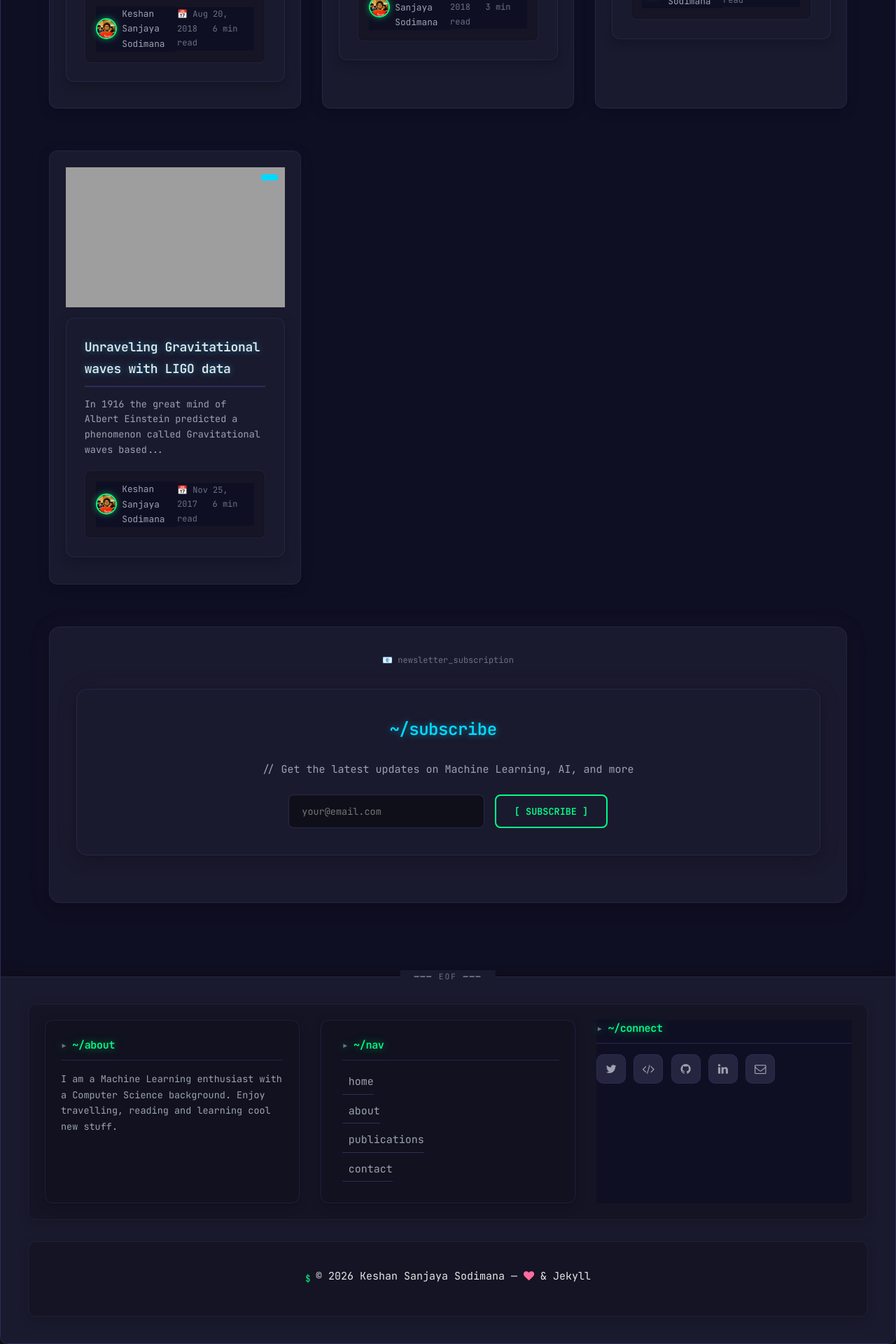
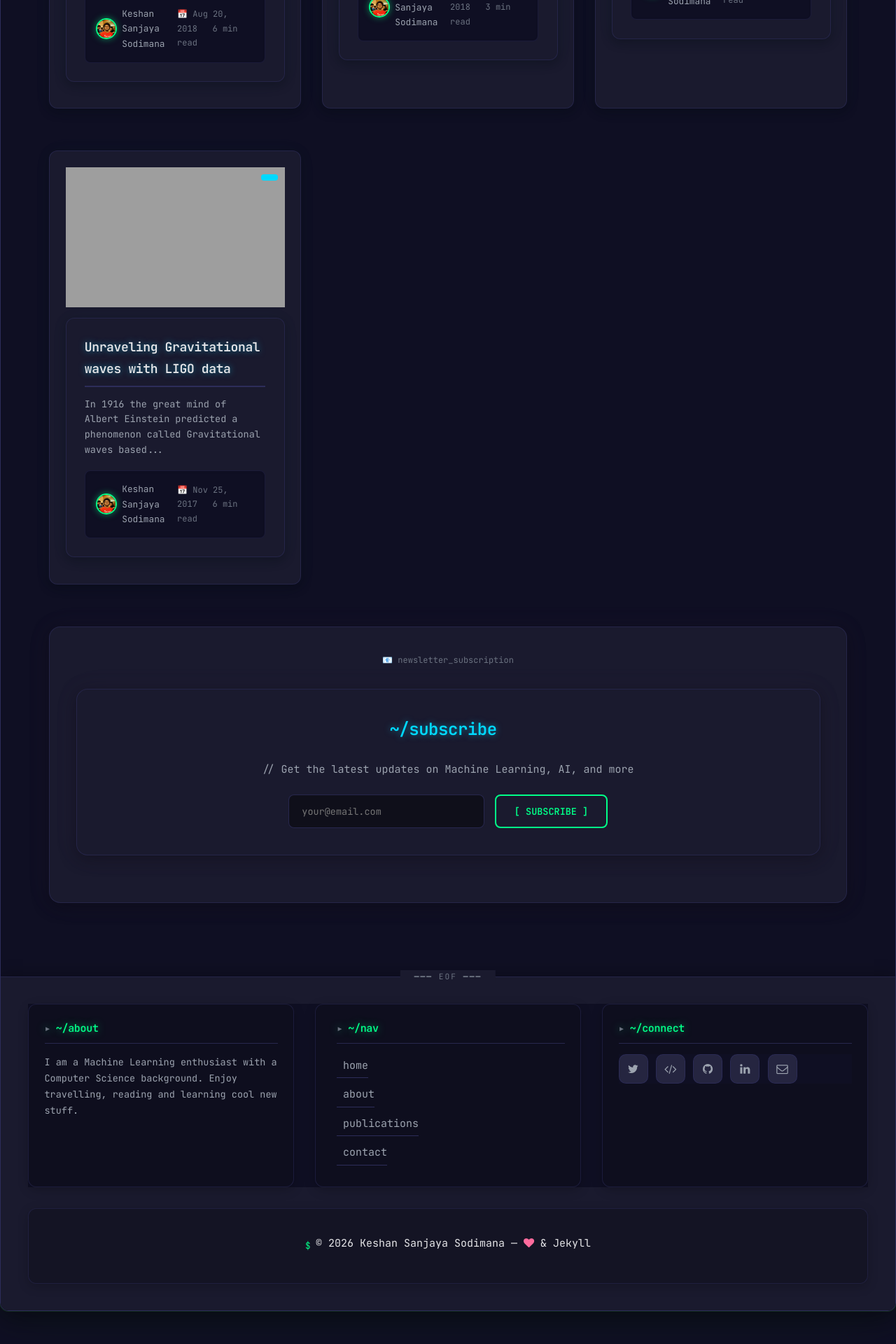
Before and after one commit to keshan/keshan.github.io, a Jekyll site: the page built from index.html, in a window 1280 px wide. Shown: the part 2132-4052 px from the top of the page at 70% size. Built offline with Jekyll 4.4.1, drawn with Linux system fonts in a browser that asks for light colours; the list of posts is cut into pages by our own code; after the commit the page ends 4005 px from its top, so only the background shows below that; grey boxes are pictures that could not be loaded.

Commit message:
footer theme

```diff
--- a/assets/css/terminal-theme.css
+++ b/assets/css/terminal-theme.css
@@ -3694,7 +3694,7 @@
 }
 
 .footer-about,
-.footer-content,
+.footer-connect,
 .footer-nav {
   background: rgba(15, 15, 26, 0.5) !important;
   border: 1px solid rgba(45, 45, 90, 0.5) !important;
@@ -3708,7 +3708,6 @@
 }
 
 .post-card-meta {
-  background: rgba(15, 15, 26, 0.4) !important;
   border: 1px solid rgba(45, 45, 90, 0.4) !important;
   border-radius: 8px !important;
   padding: 1rem !important;
```
